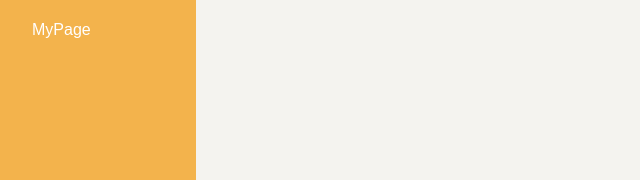
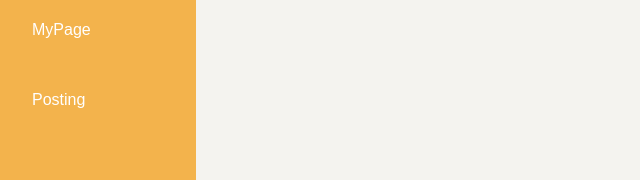
Before and after one commit to margu31/forte-diet, a React (Create React App) app: page / in a window 1280 px wide. Shown: the part 295-475 px from the top of the page, without its empty margins (0-640 px from the left). Built offline with nearby package versions, Linux system fonts and the light colour scheme.

Commit message:
[기능] navigation - posting 페이지 추가

```diff
--- a/src/components/Navigation/SideNavigation.js
+++ b/src/components/Navigation/SideNavigation.js
@@ -1,14 +1,17 @@
-import React from 'react';
-import { StyledLi, StyledLink, StyledUl } from './SideNavigation.styled';
+import React from "react";
+import { StyledLi, StyledLink, StyledUl } from "./SideNavigation.styled";
 
 export default function SideNavigation() {
   return (
     <StyledUl>
-      <StyledLink to='/' exact>
+      <StyledLink to="/" exact>
         <StyledLi>Home</StyledLi>
       </StyledLink>
-      <StyledLink to='/myPage'>
+      <StyledLink to="/myPage">
         <StyledLi>MyPage</StyledLi>
+      </StyledLink>
+      <StyledLink to="/posting">
+        <StyledLi>Posting</StyledLi>
       </StyledLink>
     </StyledUl>
   );
```
